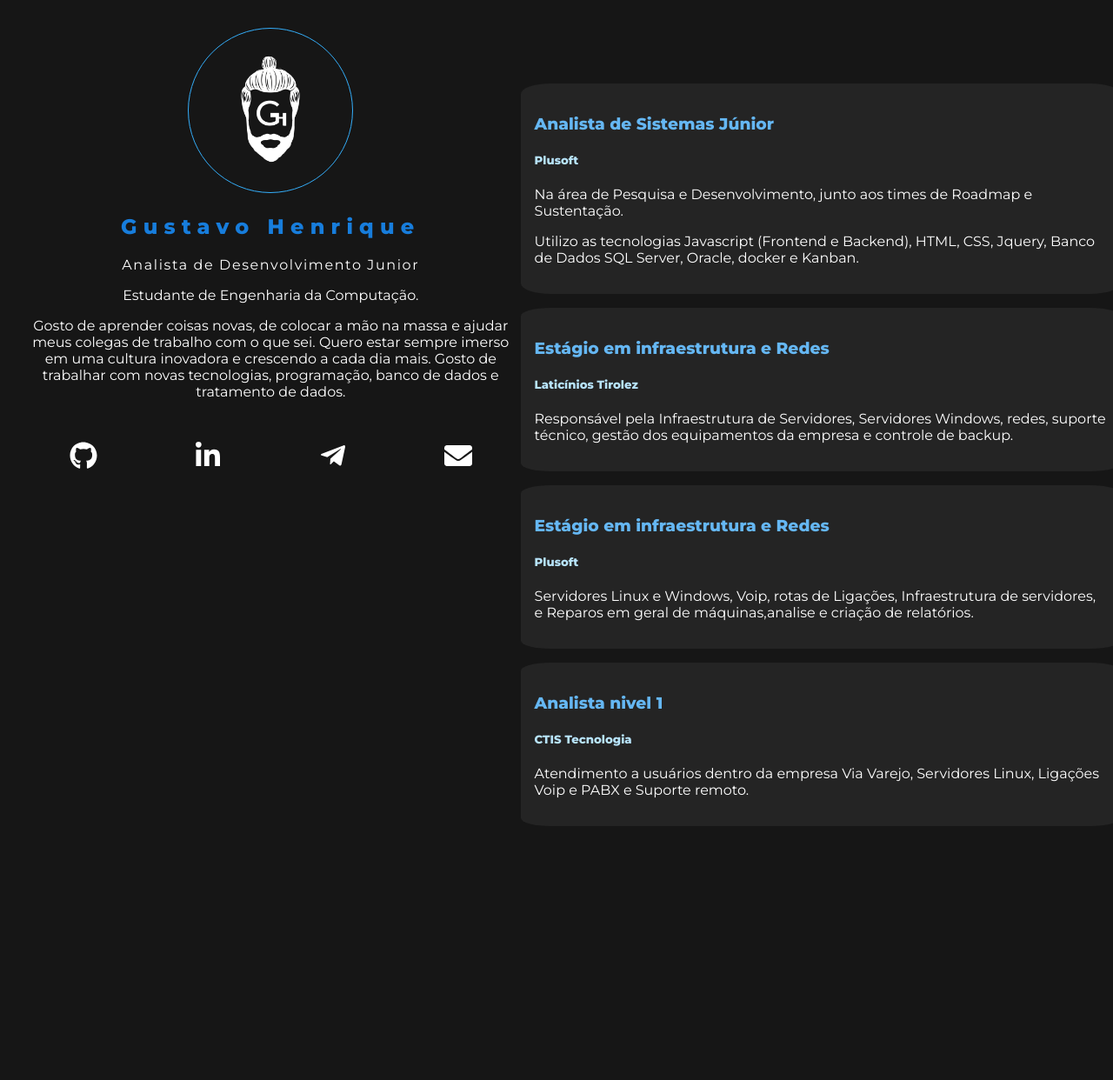
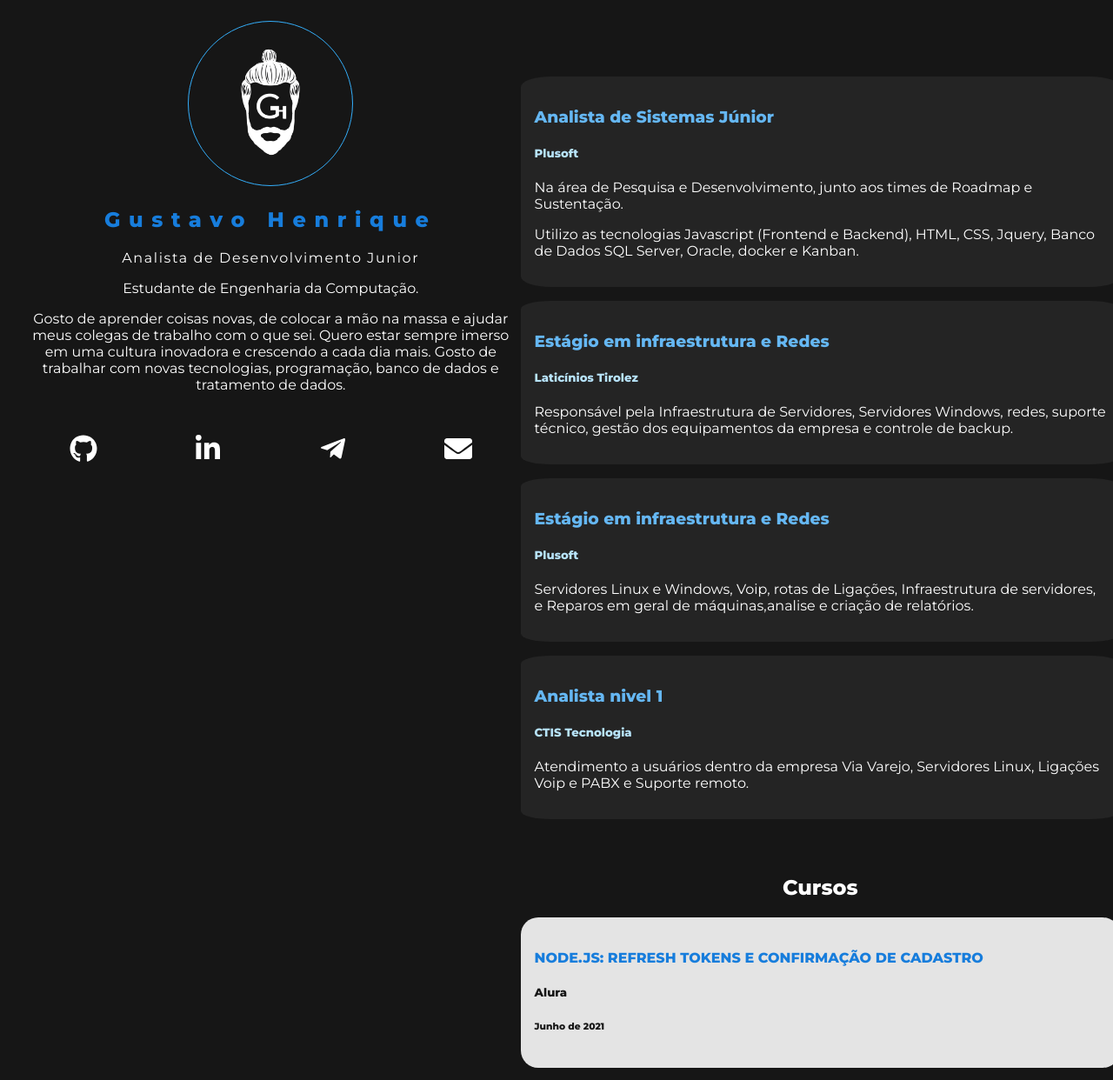
Before and after one commit to gustavohenriquess/gustavohenriques, a Next.js app: page / in a window 1280 px wide. Shown: the top 1242 px of the page at 87% size. Before the commit the page ends 950 px from the top, so only its background shows below. Built offline with nearby package versions, Linux system fonts and the light colour scheme.

Commit message:
Implantação dos Cursos e ajustes de CSS para layout small mobile

```diff
--- a/components/Course/index.tsx
+++ b/components/Course/index.tsx
@@ -7,8 +7,8 @@ export function Course(props: Course) {
   return (
     <article className={styles.container}>
       <a href={props.href} target="_blank" rel="noreferrer">
-        <h4>{props.title}</h4>
-        <h5>{props.company}</h5>
+        <h4 className={styles.title}>{props.title}</h4>
+        <h5 >{props.company}</h5>
         <h6>{props.date}</h6>
       </a>
     </article>
--- a/components/Course/styles.module.scss
+++ b/components/Course/styles.module.scss
@@ -1,14 +1,21 @@
 .container {
-  background-color: var(--GRAY_DARK);
+  background-color: var(--GRAY_LIGHT);
   padding: 1em;
-  border-radius: 5%;
+  border-radius: 20PX;
   margin-bottom: 1em;
+
+  .title {
+    color: var(--BLUE);
+  }
+
+  h5 {
+    margin: 0;
+  }
+  h5, h6{
+    color: var(--BLACK);
+  }
+
+  a {
+    text-decoration: none;
+  }
 }
-
-.title {
-  color: var(--BLUE_LIGHT-SECONDARY);
-}
-
-.company {
-  color: var(--BLUE_LIGHT-TERTIARY);
-}
--- a/components/User/styles.module.scss
+++ b/components/User/styles.module.scss
@@ -1,11 +1,12 @@
 .userImage {
   border-radius: 50%;
   border: 1px solid var(--BLUE_LIGHT-PRIMARY) !important;
+  cursor: pointer;
 }
 
 .name {
   color: var(--BLUE);
-  letter-spacing: .3em;
+  letter-spacing: .4em;
 }
 
 .office {
--- a/pages/index.tsx
+++ b/pages/index.tsx
@@ -4,10 +4,12 @@ import Head from 'next/head'
 import { SocialMedia } from '../components/SocialMedia'
 import { User } from '../components/User'
 import { Experience } from '../components/Experience'
+import { Course } from '../components/Course'
 
 import {getMedias} from './api/socialMedia'
 import {getUser} from './api/userData'
 import { getExperiences } from './api/experiences'
+import { getCourses } from './api/courses'
 
 import styles from '../styles/Home.module.scss'
 
@@ -15,6 +17,7 @@ const Home: NextPage = () => {
   const medias = getMedias();
   const user = getUser();
   const experiences = getExperiences();
+  const courses = getCourses();
 
   return (
     <div className={styles.container}>
@@ -49,7 +52,7 @@ const Home: NextPage = () => {
           { experiences.map((experience) => {
               return (
                 <Experience
-                  key={experience.title}
+                  key={`${experience.company}__${experience.title}`}
                   title={experience.title}
                   company={experience.company}
                   description={experience.description}
@@ -57,6 +60,24 @@ const Home: NextPage = () => {
               )
             })
           }
+
+          <section className={styles.courses}>
+
+            <h2>Cursos</h2>
+
+            { courses.map((course) => {
+              return (
+                <Course
+                  key={course.key}
+                  title={course.title}
+                  href={course.href}
+                  company={course.company}
+                  date={course.date}
+                />
+            )})
+            }
+
+          </section>
       </div>
 
 
--- a/styles/Home.module.scss
+++ b/styles/Home.module.scss
@@ -7,7 +7,7 @@ $DESKTOP_SIZE:             1150px;
   @media screen and (min-width: $SMALL_SMART_PHONE_SIZE) {
     padding-left: 1em;
     padding-right: 1em;
-    padding-top: 1.5em;
+    padding-top: 1em;
   }
 
   @media screen and (min-width: $DESKTOP_SIZE) {
@@ -40,6 +40,14 @@ $DESKTOP_SIZE:             1150px;
 
   @media screen and (min-width: $SMALL_SMART_PHONE_SIZE) {
     margin-top: 4em;
+
+    .courses {
+      margin-top: 4em;
+    }
+
+    .courses h2{
+      text-align: center;
+    }
   }
 
   @media screen and (min-width: $DESKTOP_SIZE) {
--- a/styles/globals.scss
+++ b/styles/globals.scss
@@ -9,6 +9,7 @@ body {
   --WHITE:                  #fff;
 
   --GRAY_DARK:              #242424;
+  --GRAY_LIGHT:              #E4E4E4;
 
   --BLUE:                   #177ddc;
   --BLUE_LIGHT-PRIMARY:     #34aefa;
```
